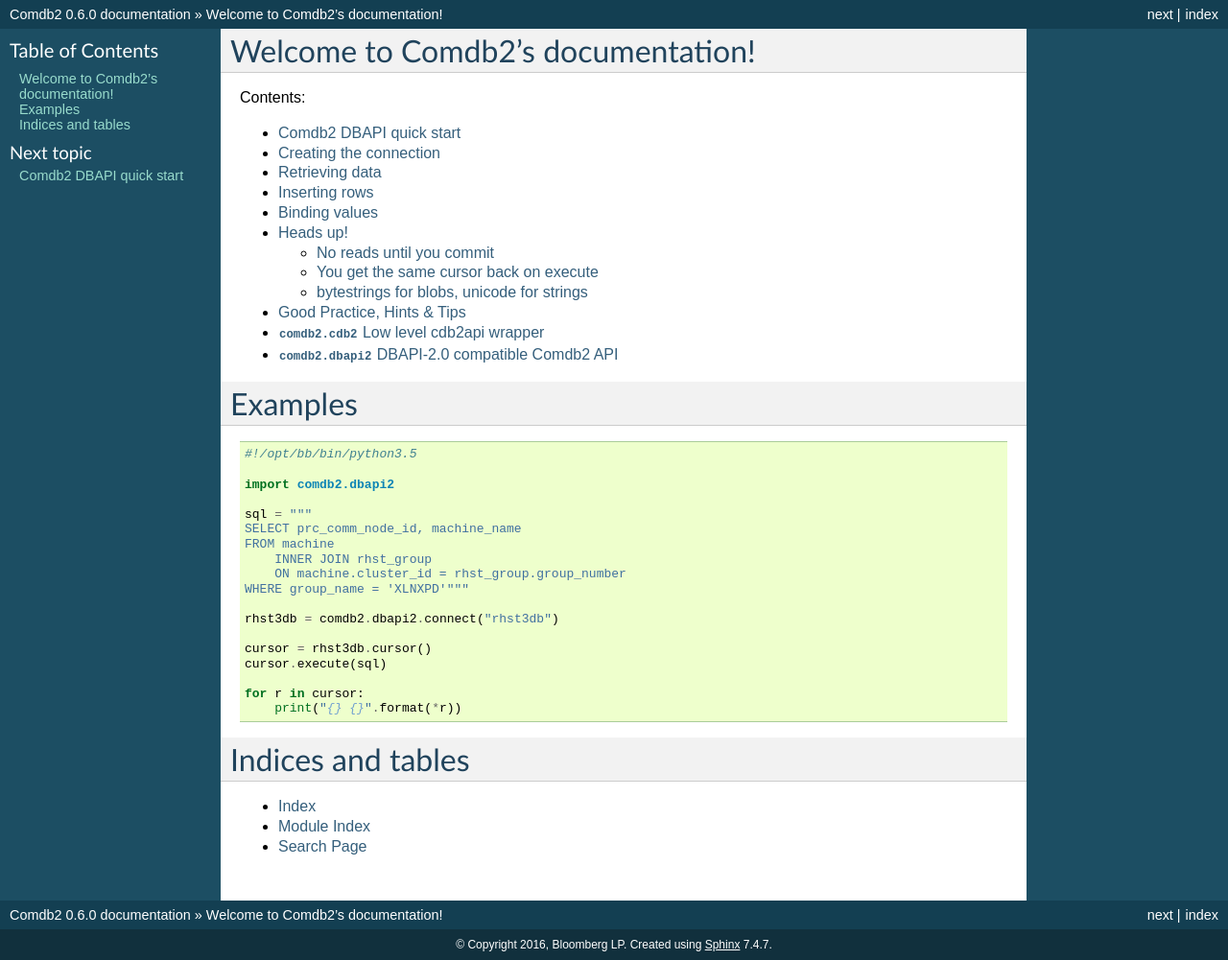
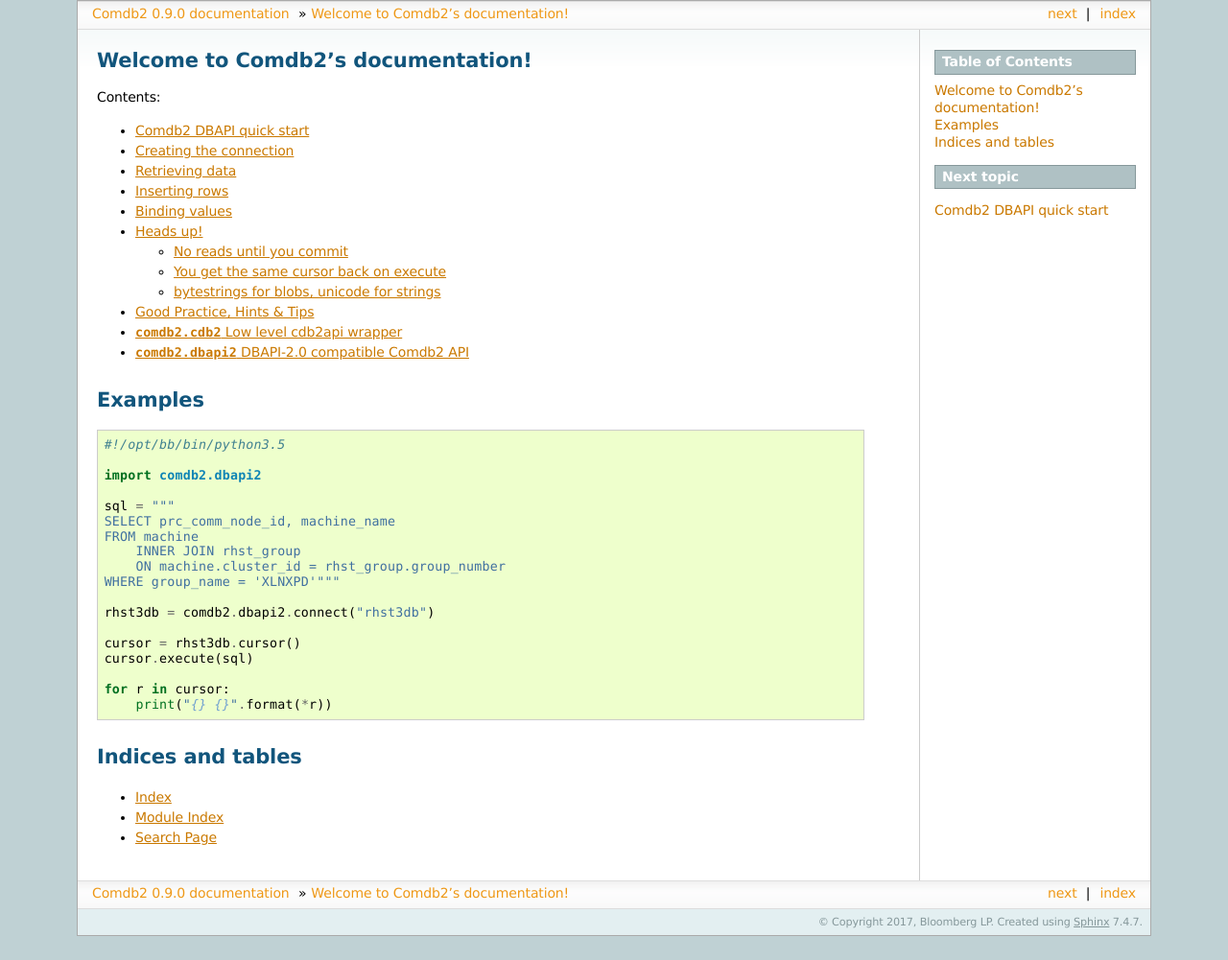
Before and after one commit to bloomberg/python-comdb2, a Sphinx documentation site: the page built from docs/index.rst, in a window 1280 px wide. Shown: the whole page at 96% size. Built offline with Sphinx 7.4.7, drawn with Linux system fonts in a browser that asks for light colours; after the commit the page ends 976 px from its top, so only the background shows below that.

Commit message:
Update sphinx settings
 - Enable the viewcode extension, adding source code links to the docs
 - Update version to match the last dpkg version
 - Make `foo` link to any Python object named 'foo' that Sphinx can find
 - Strip common 'comdb2.' from names on the 'modules' page before sorting
 - Switch to a more modern-looking CSS theme
 - Remove the html_static_path entry; we have no extra static files
 - Enable intersphinx for python and six docs

```diff
--- a/docs/conf.py
+++ b/docs/conf.py
@@ -26,8 +26,9 @@
 # ones.
 extensions = [
     'sphinx.ext.autodoc',
-    # 'sphinx.ext.intersphinx',
+    'sphinx.ext.intersphinx',
     'sphinx.ext.napoleon',
+    'sphinx.ext.viewcode',
 ]
 
 # Add any paths that contain templates here, relative to this directory.
@@ -44,16 +45,16 @@
 
 # General information about the project.
 project = u'Comdb2'
-copyright = u'2016, Bloomberg LP'
+copyright = u'2017, Bloomberg LP'
 
 # The version info for the project you're documenting, acts as replacement for
 # |version| and |release|, also used in various other places throughout the
 # built documents.
 #
 # The short X.Y version.
-version = '0.6'
+version = '0.9'
 # The full version, including alpha/beta/rc tags.
-release = '0.6.0'
+release = '0.9.0'
 
 # The language for content autogenerated by Sphinx. Refer to documentation
 # for a list of supported languages.
@@ -71,7 +72,7 @@
 
 # The reST default role (used for this markup: `text`) to use for all
 # documents.
-#default_role = None
+default_role = 'py:obj'
 
 # If true, '()' will be appended to :func: etc. cross-reference text.
 #add_function_parentheses = True
@@ -88,7 +89,7 @@
 pygments_style = 'sphinx'
 
 # A list of ignored prefixes for module index sorting.
-#modindex_common_prefix = []
+modindex_common_prefix = ['comdb2.']
 
 # If true, keep warnings as "system message" paragraphs in the built documents.
 #keep_warnings = False
@@ -98,7 +99,7 @@
 
 # The theme to use for HTML and HTML Help pages.  See the documentation for
 # a list of builtin themes.
-html_theme = 'default'
+html_theme = 'sphinxdoc'
 
 # Theme options are theme-specific and customize the look and feel of a theme
 # further.  For a list of options available for each theme, see the
@@ -127,7 +128,7 @@
 # Add any paths that contain custom static files (such as style sheets) here,
 # relative to this directory. They are copied after the builtin static files,
 # so a file named "default.css" will overwrite the builtin "default.css".
-html_static_path = ['static']
+html_static_path = []
 
 # Add any extra paths that contain custom files (such as robots.txt or
 # .htaccess) here, relative to this directory. These files are copied
@@ -260,7 +261,11 @@
 
 
 # Example configuration for intersphinx: refer to the Python standard library.
-intersphinx_mapping = {'http://docs.python.org/': None}
+intersphinx_mapping = {'python': ('https://docs.python.org/3', None),
+                       'six': ('https://pythonhosted.org/six', None)}
+
+# Don't highlight the code for the Python standard library datetime module.
+viewcode_import = False
 
 import importlib.util
 spec = importlib.util.spec_from_file_location("comdb2._cdb2api", "_cdb2api.py")
```
